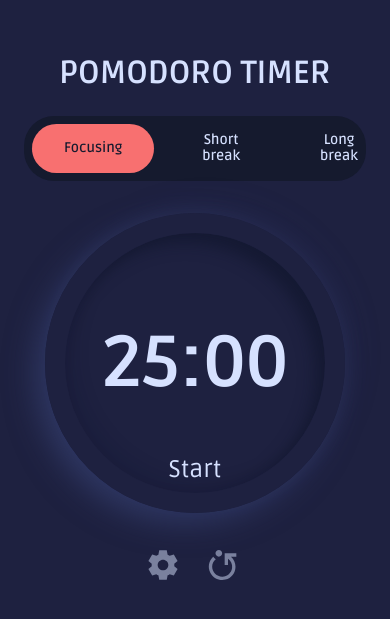
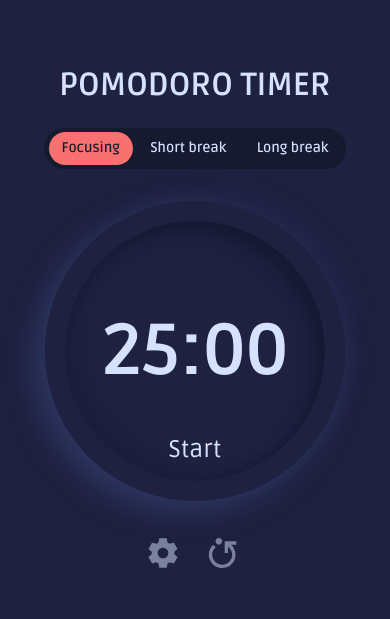
Before and after one commit to pensativa/Notion-s-widget, a plain HTML site: page pomodoro/index.html in a window 390 px wide. Shown: the part 101-720 px from the top of the page. Drawn offline with Linux system fonts and the light colour scheme.

Commit message:
Add favicon and improve responsive styles for Pomodoro widget

```diff
--- a/pomodoro/index.html
+++ b/pomodoro/index.html
@@ -5,6 +5,8 @@
   <meta name="viewport" content="width=device-width, initial-scale=1.0" />
   <meta name="description" content="" />
   <meta name="keywords" content="" />
+  <link rel="icon" type="image/x-icon" href="../favicon.ico"/>
+  <link rel="apple-touch-icon" href="../logo192.png" />
   <link rel="preconnect" href="https://fonts.googleapis.com">
   <link rel="preconnect" href="https://fonts.gstatic.com" crossorigin>
   <link href="https://fonts.googleapis.com/css2?family=Ruda:wght@400..900&display=swap" rel="stylesheet">
--- a/pomodoro/pomodoro.css
+++ b/pomodoro/pomodoro.css
@@ -310,3 +310,18 @@ body {
 .phase-confirm__btn--cancel:hover {
     background-color: #d32f2f;
 }
+
+@media (max-width: 600px) {
+  .pomodoro {
+    padding: 1rem;
+  }
+
+  .top-controls {
+    gap: 0.3rem;
+    padding: 0.3rem;
+  }
+
+  .top-controls__btn {
+    padding: 0.5rem 0.8rem;
+  }
+}
```
